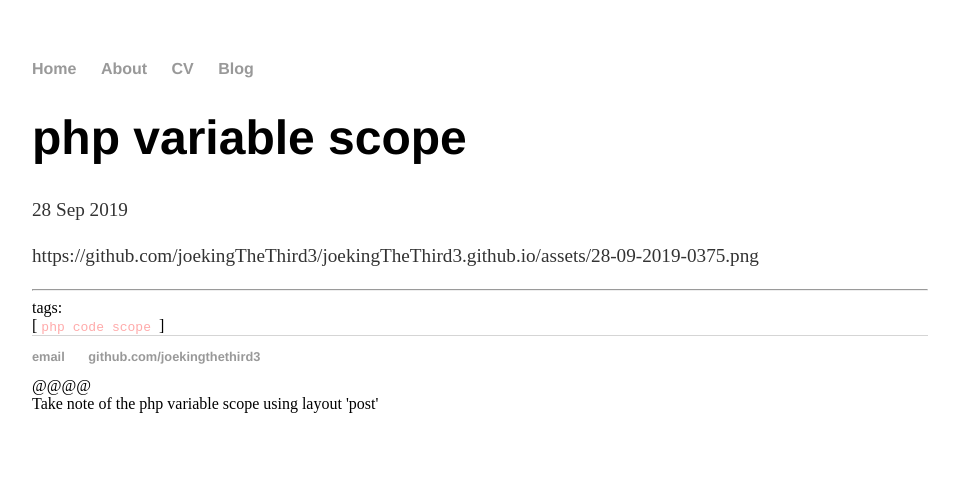
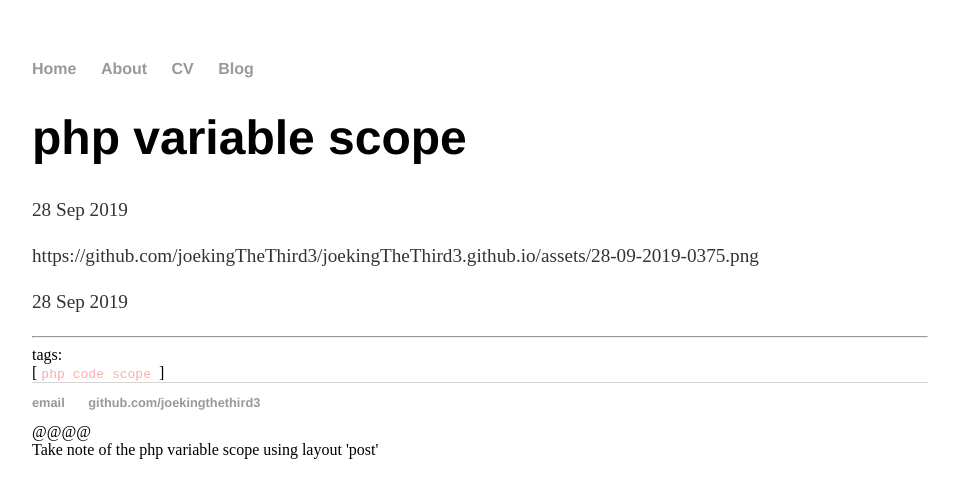
Before and after one commit to joekingTheThird3/joekingTheThird3.github.io, a Jekyll site: the page built from _posts/2019-09-28-php-variable-scope.md, in a window 1280 px wide. Shown: the top 498 px of the page, without its empty margins (160-1119 px from the left). Built offline with Jekyll 4.4.1, drawn with Linux system fonts in a browser that asks for light colours.

Commit message:
Update 2019-09-28-php-variable-scope.md

```diff
--- a/_posts/2019-09-28-php-variable-scope.md
+++ b/_posts/2019-09-28-php-variable-scope.md
@@ -15,3 +15,11 @@ myhash: {
 {% raw %}
 https://github.com/joekingTheThird3/joekingTheThird3.github.io/assets/28-09-2019-0375.png
 {% endraw %}
+
+
+
+
+
+
+
+{{ site.time | date_to_string }}
```
